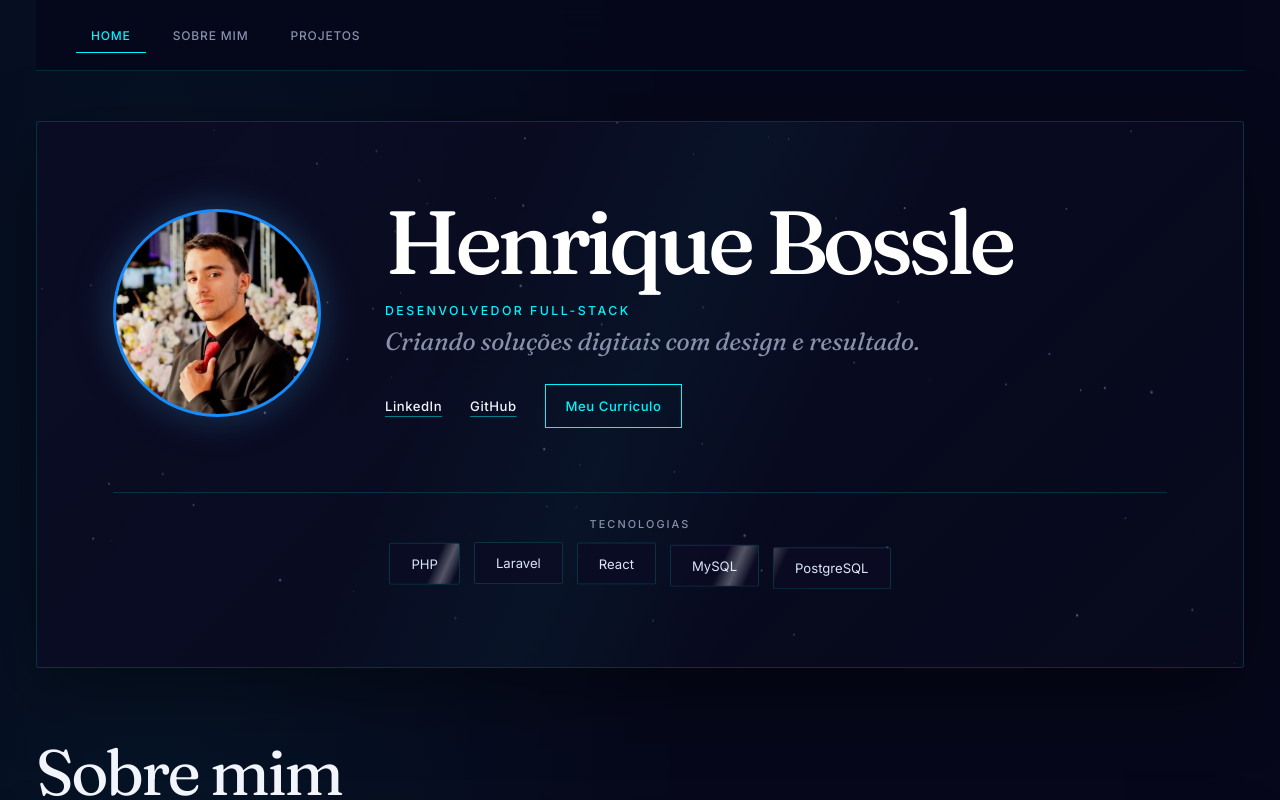
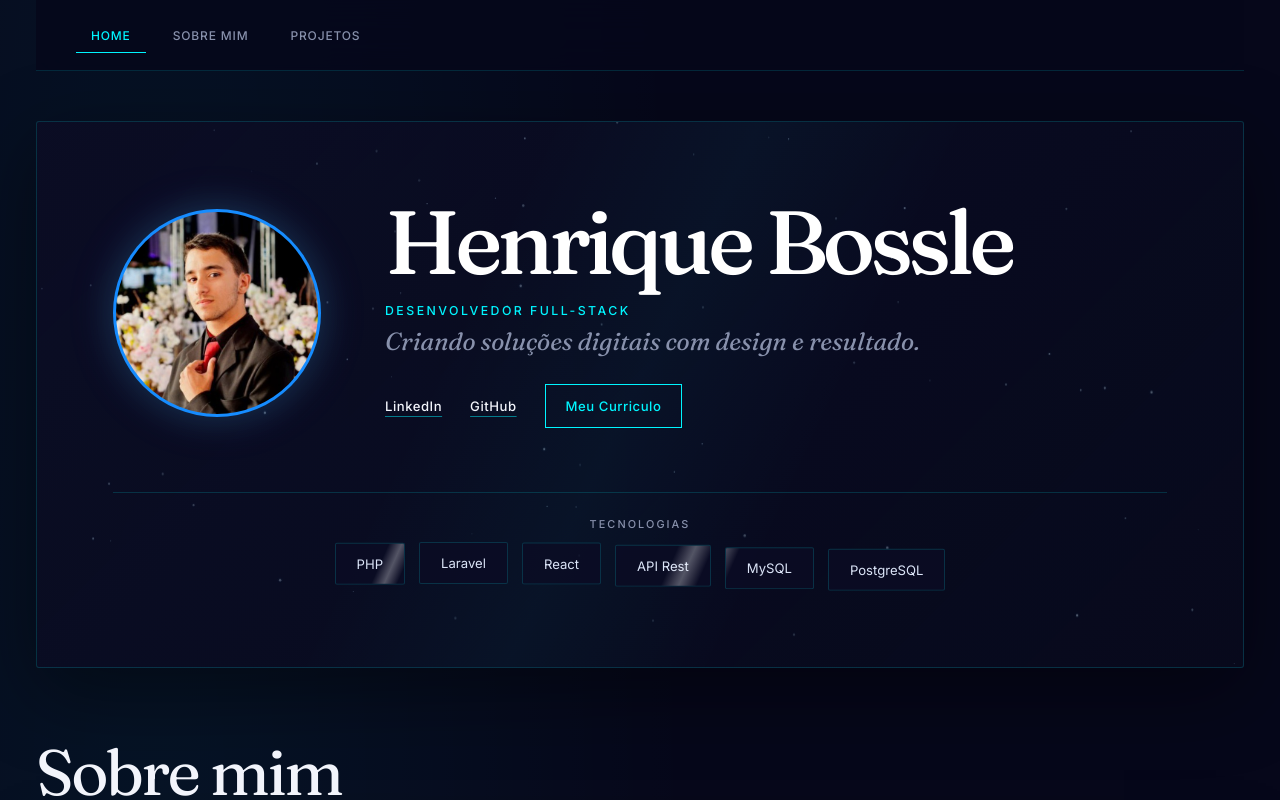
Before and after one commit to HenriqueBossle/portfolio-react, a React (Vite) app: page / in a window 1280 px wide. Shown: the top 800 px of the page. Built offline with nearby package versions, Linux system fonts and the light colour scheme.

Commit message:
adição de tecnologia

```diff
--- a/src/pages/Home.jsx
+++ b/src/pages/Home.jsx
@@ -164,7 +164,7 @@ function Home() {
           <h3 className="tech-bar__title">Tecnologias</h3>
           <div className="tech-bar__list">
             {[
-              "PHP", "Laravel", "React", "MySQL", "PostgreSQL"
+              "PHP", "Laravel", "React", "API Rest", "MySQL", "PostgreSQL"
             ].map((tech, index) => (
               <div key={index} className="tech-bar__item" style={{ "--badge-index": index }}>
                 {tech}
```
